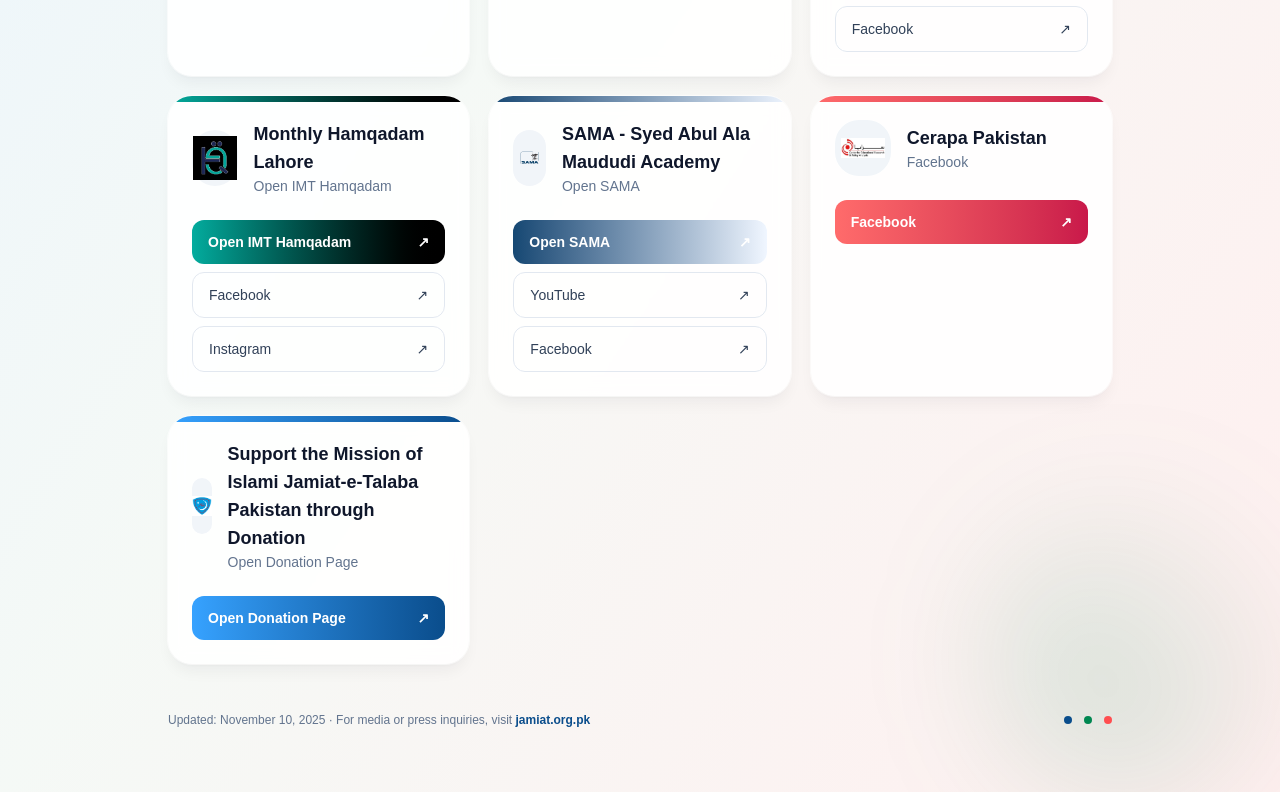
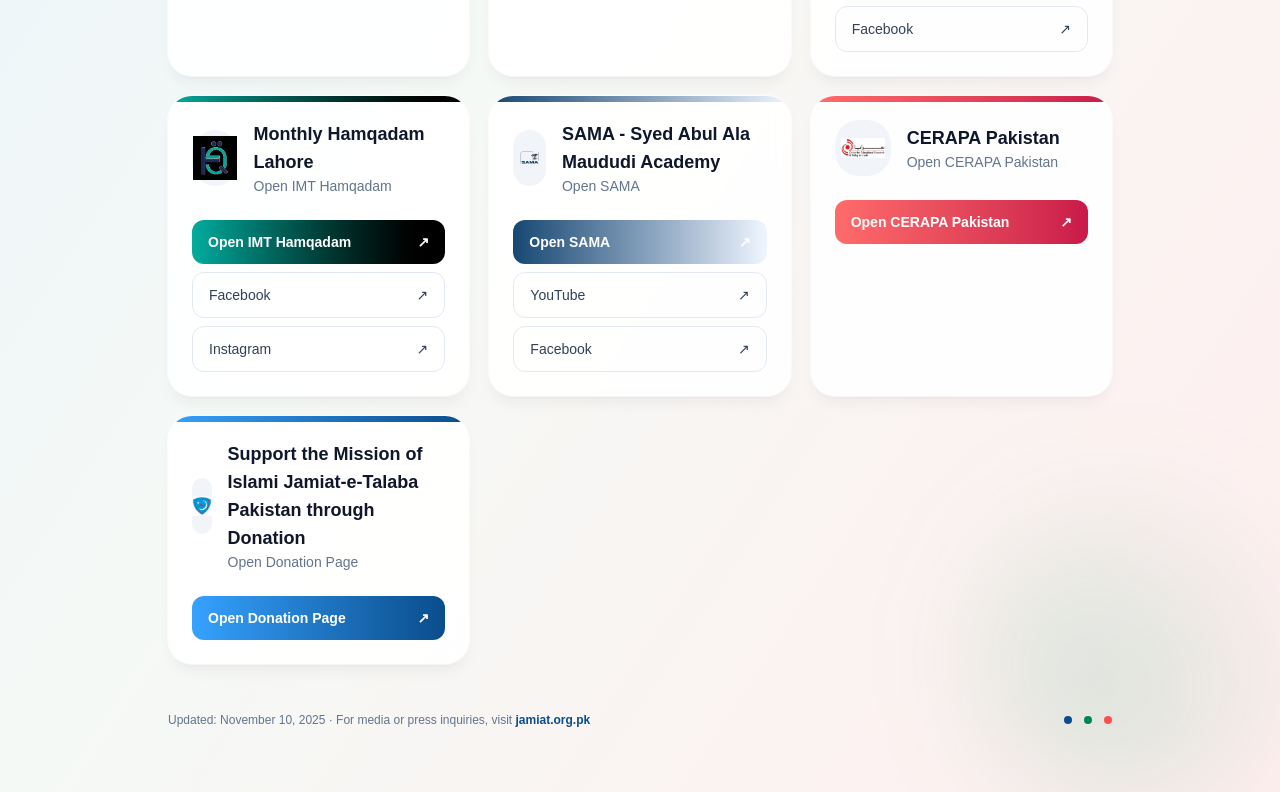
Before and after one commit to itdeptjamiat/digital-handles, a Next.js app: page / in a window 1280 px wide. Shown: the part 1169-1961 px from the top of the page. Built offline with nearby package versions, Linux system fonts and the light colour scheme.

Commit message:
changed name cerapa

```diff
--- a/app/handles/page.tsx
+++ b/app/handles/page.tsx
@@ -295,8 +295,8 @@
   },
   {
     id: "cerapa",
-    title: "Cerapa Pakistan",
-    primaryLabel: "Facebook",
+    title: "CERAPA Pakistan",
+    primaryLabel: "Open CERAPA Pakistan",
     primaryHref: "https://www.facebook.com/cerapa.pakistan",
     iconSrc: "/handles/cerapa.jpg",
     accent: "from-[#FF6B6B] to-[#C9184A]",
```
